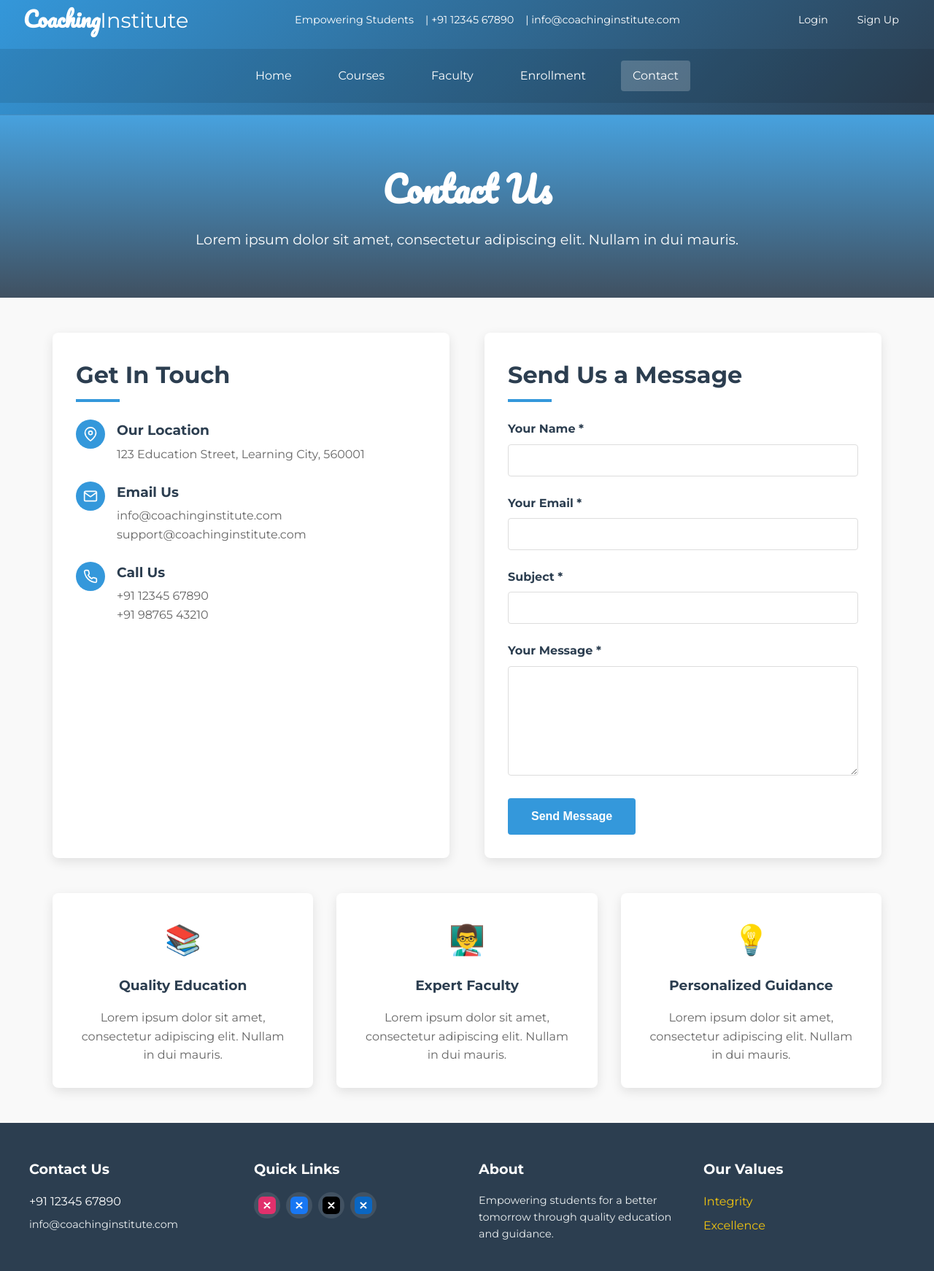
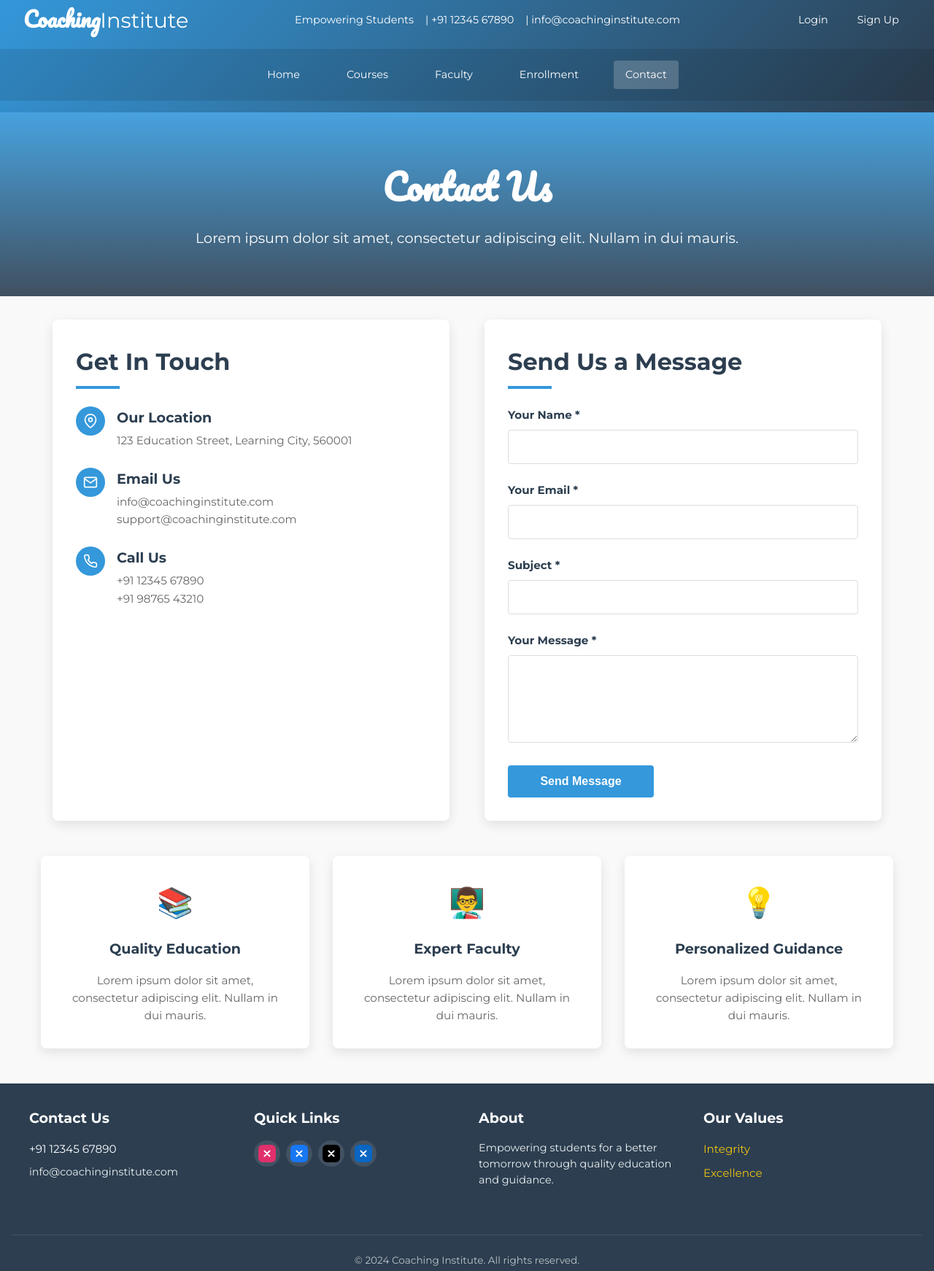
Before and after one commit to Azad-roy/Coaching-Institute-Project-CodingAge, a plain HTML site: page contact.html in a window 1280 px wide. Shown: the part 13-1755 px from the top of the page at 73% size. Drawn offline with Linux system fonts and the light colour scheme.

Commit message:
Finish contact page

```diff
--- a/contact.css
+++ b/contact.css
@@ -10,9 +10,10 @@
   line-height: 1.6;
   color: #333;
   background-color: #f9f9f9;
+  overflow-x: hidden; /* Prevent horizontal scrolling */
 }
 
-      /* Header Styles - Matching your original site */
+/* Header Styles */
 .main-header {
   background: linear-gradient(135deg, #3498db, #2c3e50);
   color: white;
@@ -25,12 +26,14 @@
   align-items: center;
   padding: 1rem 2rem;
   flex-wrap: wrap;
+  gap: 1rem;
 }
 
 .logo {
   font-size: 1.8rem;
   font-weight: 700;
   font-family: 'Pacifico', cursive;
+  flex-shrink: 0;
 }
 
 .logo span {
@@ -44,11 +47,14 @@
   font-size: 0.9rem;
   align-items: center;
   flex-wrap: wrap;
+  justify-content: center;
 }
 
 .header-actions {
   display: flex;
   gap: 0.5rem;
+  flex-wrap: wrap;
+  justify-content: center;
 }
 
 .header-btn {
@@ -58,6 +64,7 @@
   transition: all 0.3s ease;
   color: white;
   text-decoration: none;
+  white-space: nowrap;
 }
 
 .header-btn:hover {
@@ -67,8 +74,8 @@
 .main-nav {
   display: flex;
   justify-content: center;
-        gap: 2rem;
-        padding: 1rem 0;
+  gap: 1rem;
+  padding: 1rem;
   background: rgba(0, 0, 0, 0.1);
   flex-wrap: wrap;
 }
@@ -79,6 +86,7 @@
   transition: all 0.3s ease;
   color: white;
   text-decoration: none;
+  font-size: 0.9rem;
 }
 
 .main-nav a:hover, .main-nav a.active {
@@ -88,50 +96,56 @@
 /* Contact Page Specific Styles */
 .contact-hero {
   text-align: center;
-        padding: 4rem 2rem;
-        background: linear-gradient(rgba(52, 152, 219, 0.9), rgba(44, 62, 80, 0.9)),
-                    url('Images/favorites/contact-bg.jpg');
-        background-size: cover;
-        background-position: center;
+  padding: 3rem 1rem;
+  background: linear-gradient(rgba(52, 152, 219, 0.9), rgba(44, 62, 80, 0.9));
   color: white;
+  position: relative;
+  overflow: hidden;
 }
 
 .contact-hero h1 {
-        font-size: 3rem;
+  font-size: clamp(2rem, 5vw, 3rem); /* Responsive font size */
   margin-bottom: 1rem;
   font-family: 'Pacifico', cursive;
+  position: relative;
+  z-index: 2;
 }
 
 .contact-hero p {
-        font-size: 1.2rem;
+  font-size: clamp(1rem, 2.5vw, 1.2rem);
   max-width: 800px;
   margin: 0 auto;
+  position: relative;
+  z-index: 2;
+  padding: 0 1rem;
 }
 
 .contact-container {
   max-width: 1200px;
-        margin: 3rem auto;
-        padding: 0 2rem;
+  margin: 2rem auto;
+  padding: 0 1rem;
   display: grid;
-        grid-template-columns: 1fr 1fr;
-        gap: 3rem;
+  grid-template-columns: 1fr;
+  gap: 2rem;
 }
 
-      .contact-info {
+.contact-info, .contact-form {
   background: white;
-        padding: 2rem;
+  padding: 1.5rem;
   border-radius: 8px;
   box-shadow: 0 5px 15px rgba(0, 0, 0, 0.1);
+  width: 100%;
+  margin: 0 auto;
 }
 
-      .contact-info h2 {
+.contact-info h2, .contact-form h2 {
   color: #2c3e50;
   margin-bottom: 1.5rem;
-        font-size: 2rem;
+  font-size: clamp(1.5rem, 3vw, 2rem);
   position: relative;
 }
 
-      .contact-info h2::after {
+.contact-info h2::after, .contact-form h2::after {
   content: '';
   display: block;
   width: 60px;
@@ -162,33 +176,12 @@
 .info-content h3 {
   color: #2c3e50;
   margin-bottom: 0.3rem;
+  font-size: 1.1rem;
 }
 
 .info-content p {
   color: #666;
-      }
-
-      .contact-form {
-        background: white;
-        padding: 2rem;
-        border-radius: 8px;
-        box-shadow: 0 5px 15px rgba(0, 0, 0, 0.1);
-      }
-
-      .contact-form h2 {
-        color: #2c3e50;
-        margin-bottom: 1.5rem;
-        font-size: 2rem;
-        position: relative;
-      }
-
-      .contact-form h2::after {
-        content: '';
-        display: block;
-        width: 60px;
-        height: 4px;
-        background: #3498db;
-        margin-top: 0.5rem;
+  font-size: 0.95rem;
 }
 
 .form-group {
@@ -200,6 +193,7 @@
   margin-bottom: 0.5rem;
   color: #2c3e50;
   font-weight: 600;
+  font-size: 0.95rem;
 }
 
 .form-group input,
@@ -210,22 +204,29 @@
   border: 1px solid #ddd;
   border-radius: 4px;
   font-family: inherit;
+  font-size: 1rem;
+  max-width: 100%; /* Ensure inputs don't overflow */
 }
 
 .form-group textarea {
-        min-height: 150px;
+  min-height: 120px;
+  resize: vertical;
 }
 
 .submit-btn {
   background: #3498db;
   color: white;
   border: none;
-        padding: 1rem 2rem;
+  padding: 0.8rem 1.5rem;
   border-radius: 4px;
   font-size: 1rem;
   font-weight: 600;
   cursor: pointer;
   transition: background 0.3s ease;
+  width: 100%;
+  max-width: 200px;
+  display: block;
+  margin: 0 auto;
 }
 
 .submit-btn:hover {
@@ -234,16 +235,16 @@
 
 .contact-features {
   display: grid;
-        grid-template-columns: repeat(3, 1fr);
-        gap: 2rem;
-        margin: 3rem auto;
+  grid-template-columns: 1fr;
+  gap: 1.5rem;
+  margin: 2rem auto;
   max-width: 1200px;
-        padding: 0 2rem;
+  padding: 0 1rem;
 }
 
 .feature-card {
   background: white;
-        padding: 2rem;
+  padding: 1.5rem;
   text-align: center;
   border-radius: 8px;
   box-shadow: 0 5px 15px rgba(0, 0, 0, 0.1);
@@ -251,11 +252,11 @@
 }
 
 .feature-card:hover {
-        transform: translateY(-10px);
+  transform: translateY(-5px);
 }
 
 .feature-icon {
-        font-size: 2.5rem;
+  font-size: 2rem;
   color: #3498db;
   margin-bottom: 1rem;
 }
@@ -263,30 +264,32 @@
 .feature-card h3 {
   color: #2c3e50;
   margin-bottom: 1rem;
+  font-size: 1.2rem;
 }
 
 .feature-card p {
   color: #666;
+  font-size: 0.95rem;
 }
 
-      /* Footer - Matching your original site */
+/* Footer Styles */
 .main-footer {
   background: #2c3e50;
   color: white;
-        padding: 3rem 2rem 1rem;
+  padding: 2rem 1rem 1rem;
   margin-top: 3rem;
 }
 
 .footer-cols {
   display: grid;
-        grid-template-columns: repeat(4, 1fr);
+  grid-template-columns: 1fr;
   gap: 2rem;
   max-width: 1200px;
   margin: 0 auto;
 }
 
 .footer-col {
-        margin-bottom: 2rem;
+  margin-bottom: 1.5rem;
 }
 
 .footer-title {
@@ -297,17 +300,20 @@
 
 .footer-contact {
   margin-bottom: 0.5rem;
+  font-size: 0.95rem;
 }
 
 .footer-desc {
   font-size: 0.9rem;
   color: #ecf0f1;
   margin-bottom: 1rem;
+  line-height: 1.5;
 }
 
 .footer-socials {
   display: flex;
   gap: 0.5rem;
+  flex-wrap: wrap;
 }
 
 .footer-social {
@@ -328,41 +334,31 @@
 .footer-smile {
   margin-bottom: 0.5rem;
   color: #f1c40f;
+  font-size: 0.95rem;
 }
 
 .footer-bottom {
   text-align: center;
-        padding-top: 2rem;
-        margin-top: 2rem;
+  padding-top: 1.5rem;
+  margin-top: 1.5rem;
   border-top: 1px solid rgba(255, 255, 255, 0.1);
-        font-size: 0.9rem;
+  font-size: 0.85rem;
   color: #bdc3c7;
 }
 
 /* Responsive Styles */
-      @media (max-width: 1024px) {
+@media (min-width: 576px) {
   .contact-container {
-          grid-template-columns: 1fr;
+    padding: 0 1.5rem;
+  }
+
+  .contact-info, .contact-form {
+    padding: 2rem;
   }
 
   .contact-features {
     grid-template-columns: repeat(2, 1fr);
-        }
-      }
-
-      @media (max-width: 768px) {
-        .header-top {
-          flex-direction: column;
-          gap: 1rem;
-          text-align: center;
-        }
-
-        .header-info {
-          justify-content: center;
-        }
-
-        .contact-hero h1 {
-          font-size: 2.5rem;
+    gap: 1.5rem;
   }
 
   .footer-cols {
@@ -370,20 +366,59 @@
   }
 }
 
-      @media (max-width: 576px) {
-        .contact-hero h1 {
+@media (min-width: 768px) {
+  .header-top {
+    padding: 1rem 2rem;
+  }
+
+  .main-nav {
+    gap: 2rem;
+    padding: 1rem 2rem;
+  }
+
+  .contact-container {
+    grid-template-columns: 1fr 1fr;
+    gap: 2rem;
+    padding: 0 2rem;
+  }
+
+  .contact-features {
+    grid-template-columns: repeat(3, 1fr);
+    gap: 2rem;
+    margin: 3rem auto;
+  }
+
+  .footer-cols {
+    grid-template-columns: repeat(4, 1fr);
+  }
+
+  .submit-btn {
+    margin: 0;
+  }
+}
+
+@media (min-width: 992px) {
+  .contact-hero {
+    padding: 4rem 2rem;
+  }
+
+  .contact-container {
+    gap: 3rem;
+  }
+
+  .contact-info h2, .contact-form h2 {
     font-size: 2rem;
   }
 
-        .contact-hero p {
-          font-size: 1rem;
+  .info-content h3 {
+    font-size: 1.2rem;
   }
 
-        .contact-features {
-          grid-template-columns: 1fr;
+  .feature-card {
+    padding: 2rem;
   }
 
-        .footer-cols {
-          grid-template-columns: 1fr;
+  .feature-icon {
+    font-size: 2.5rem;
   }
 }
```
Lines whose indentation alone changed are shown as unchanged.
